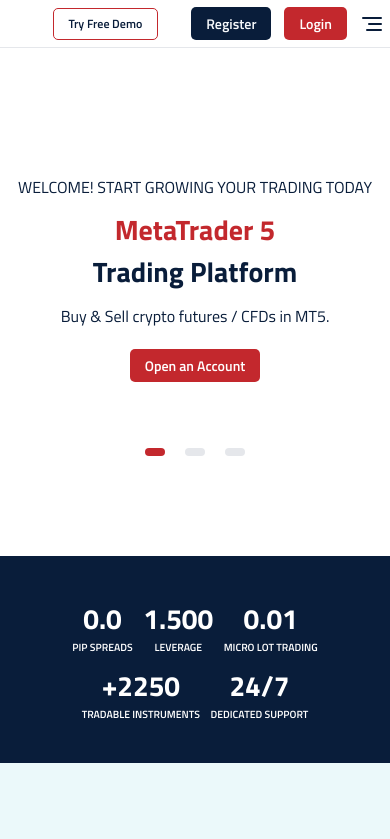
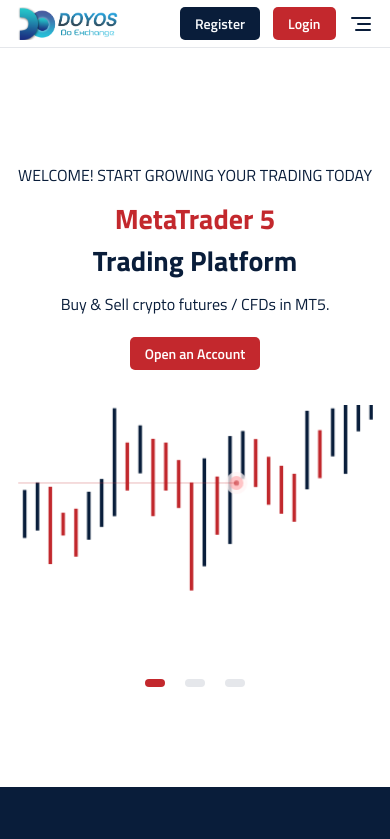
Before and after one commit to musiur/doyos, a Next.js app: page / in a window 390 px wide. Shown: the top 839 px of the page. Built offline with nearby package versions, Linux system fonts and the light colour scheme.

Commit message:
responsiveness navbar issue fixed

```diff
--- a/src/components/assets/home/brandlogo.tsx
+++ b/src/components/assets/home/brandlogo.tsx
@@ -4,7 +4,7 @@
   return (
     <>
 
-      <Image className=" md:max-w-[150px]" src="/images/logo.png" width={150} height={100} alt="logo" />
+      <Image className="min-[310px]:max-w-[100px] min-[600px]:max-w-[110px] md:max-w-[150px]" src="/images/logo.png" width={1000} height={1000} alt="Brand logo" />
 
     </>
     // <svg
@@ -26,6 +26,7 @@
     //   />
     // </svg>
 
+
   );
 };
 
--- /dev/null
+++ b/src/components/assets/home/nav-min-logo.tsx
@@ -0,0 +1,14 @@
+import Image from "next/image";
+import logo from './logo.png'
+const NavLogo = () => {
+    return (
+        <>
+
+            <Image className="max-w-[110px]" src="/images/logo.png" width={1000} height={1000} alt="Brand logo" />
+
+        </>
+
+    );
+};
+
+export default NavLogo;
--- a/src/components/core/navbar.tsx
+++ b/src/components/core/navbar.tsx
@@ -32,6 +32,8 @@
 import { cn } from "@/lib/utils";
 import { AlignRight } from "lucide-react";
 import BrandLogo from "../assets/home/brandlogo";
+import NavLogo from "../assets/home/nav-min-logo";
+
 
 const components: { title: string; href: string; description: string }[] = [
   {
@@ -194,15 +196,15 @@
           <div className="flex items-center justify-end gap-[13px]">
 
             <Link href="/try-free-demo">
-              <Button className="bg-transparent max-h-[35px] md:max-h-[37px] text-primary border border-secondary me-[20px] md:me-[40px] text-[12px] md:text-[14px] hover:text-white hover:bg-primary/90">Try Free Demo</Button>
+              <Button className="bg-transparent max-h-[35px] md:max-h-[37px] text-primary border border-secondary me-[20px] md:me-[40px] text-[12px] md:text-[14px] hover:text-white hover:bg-primary/90 hidden md:block">Try Free Demo</Button>
             </Link>
 
-            <Link href="/register">
+            <Link className="block" href="/register">
               <Button>Register</Button>
             </Link>
 
             <DropdownMenu>
-              <DropdownMenuTrigger className="px-[15px] py-[6px] rounded-[5px] text-[14px] md:px-[25px] md:py-[8px] md:rounded-[10px] md:text-[16px] font-semibold md:font-bold bg-secondary hover:bg-secondary/90 text-white outline-none">
+              <DropdownMenuTrigger className="px-[15px] py-[6px] rounded-[5px] text-[14px] md:px-[25px] md:py-[8px] md:rounded-[10px] md:text-[16px] font-semibold md:font-bold bg-secondary hover:bg-secondary/90 text-white outline-none block">
                 Login
               </DropdownMenuTrigger>
               <DropdownMenuContent>
@@ -210,7 +212,7 @@
                 <DropdownMenuSeparator />
                 <Link href="/partner-login"> <DropdownMenuItem>Partner</DropdownMenuItem></Link>
                 <Link href="/client-login">
-                <DropdownMenuItem>Client</DropdownMenuItem>
+                  <DropdownMenuItem>Client</DropdownMenuItem>
                 </Link>
               </DropdownMenuContent>
             </DropdownMenu>
@@ -220,8 +222,11 @@
               </SheetTrigger>
               <SheetContent>
                 <SheetHeader>
-                  <div className="mb-[30px]">
-                    <BrandLogo />
+                  <div className="mb-[30px] flex justify-between items-center">
+                    <Link href="/"> <NavLogo /> </Link>
+                    <Link href="/try-free-demo">
+                      <Button className="bg-transparent max-h-[35px]  text-primary border border-secondary me-[25px] text-[12px]  hover:text-white hover:bg-primary/90 ">Try Free Demo</Button>
+                    </Link>
                   </div>
                 </SheetHeader>
                 <div className="max-h-[80vh] overflow-auto">
@@ -264,7 +269,7 @@
                     </div>
                     <div className="grid grid-cols-1 gap-[20px]">
 
-                      <div className="flex flex-col gap-[6px] -mt-20 md:-mt-0">
+                      <div className="flex flex-col gap-[6px] md:-mt-0">
                         <h4 className="text-[16px] md:text-[20px] font-bold mb-[12px]">
                           Accounts
                         </h4>
@@ -274,7 +279,7 @@
                         <Link href="/accounts/funding-widthdrawal">Funding & Withdrawal</Link>
 
                       </div>
-                      <div className="flex flex-col gap-[6px] -mt-8 md:-mt-0">
+                      <div className="flex flex-col gap-[6px] -mt-44 md:-mt-0">
                         <h4 className="text-[16px] md:text-[20px] font-bold mb-[12px]">
                           About us
                         </h4>
@@ -284,16 +289,12 @@
                         <Link href="/about-us/legal-documents">Legal Documents</Link>
 
                         <Link href="/about-us/global-offices">Global Offices</Link>
+                        <Link href="/partners">Our Partners</Link>
                       </div>
-                      <div className="flex flex-col gap-[6px] -mt-16 md:-mt-0 font-bold lg:font-normal">
-                        <Link href="/partners" legacyBehavior passHref>
-                          Partners
-                        </Link>
-                        {/* <Link href="/supports" legacyBehavior passHref>
-                          Supports
-                        </Link> */}
-                      </div>
-                      <div className="flex flex-col gap-[6px] -mt-8 md:-mt-0">
+
+
+
+                      <div className="flex flex-col gap-[6px] -mt-44 md:-mt-0">
                         <h4 className="text-[16px] md:text-[20px] font-bold mb-[12px]">
                           Supports
                         </h4>
@@ -301,6 +302,8 @@
                         <Link href="/supports/call-request">Call Back Request</Link>
 
                       </div>
+
+
                     </div>
                   </div>
                 </div>
--- a/src/components/pages/home/hero-carousel.tsx
+++ b/src/components/pages/home/hero-carousel.tsx
@@ -67,9 +67,9 @@
                   </div>
                 </div>
 
-                <div className="hidden min-[900px]:flex w-full">
+                <div className="pt-5 md:pt-0 min-[900px]:flex w-full">
                   {slide.id === 1 ? (
-                    <HeroSectionGraphic className="hidden min-[900px]:flex" />
+                    <HeroSectionGraphic className=" pt-5 md:pt-0 min-[900px]:flex" />
                   ) : (
                     <Image
                       src={image}
--- a/src/components/pages/login/client-login.tsx
+++ b/src/components/pages/login/client-login.tsx
@@ -33,7 +33,7 @@
                         <Link href="/forget-password">Forgot your password?</Link>
                     </p>
                     <Button type="submit" className="w-full" variant="secondary">Login</Button>
-                    <p className="text-center"> <span className="text-gray">Not a Client?</span> &nbsp; <span className="text-secondary underline hover:underline-offset-4"> <Link href="/partners">Become an IB</Link> </span></p>
+                    <p className="text-center"> <span className="text-gray">Not a Client?</span> &nbsp; <span className="text-secondary underline hover:underline-offset-4"> <Link href="/register">Sign Up Now</Link> </span></p>
                 </form>
                 <div className="right">
                     <Image
```
Also changed, not shown: src/components/assets/home/brandlogo.svg.
